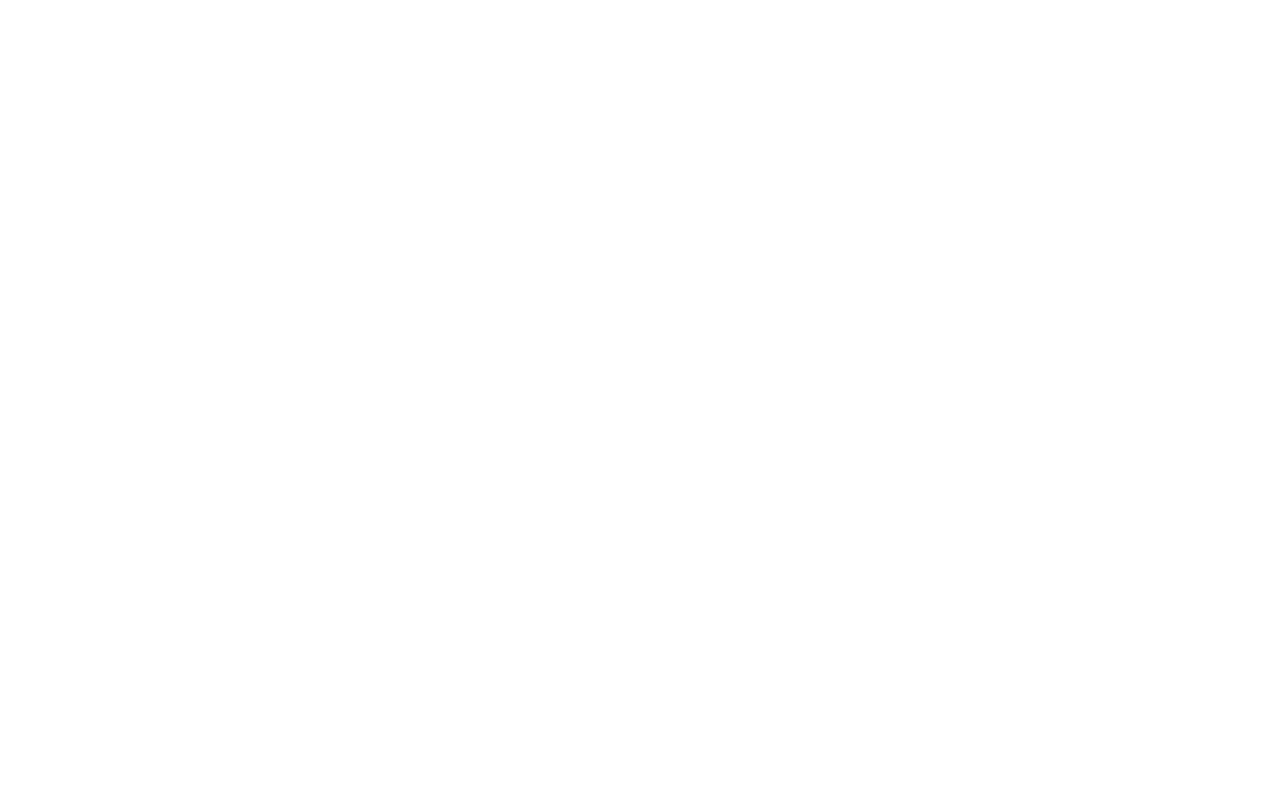
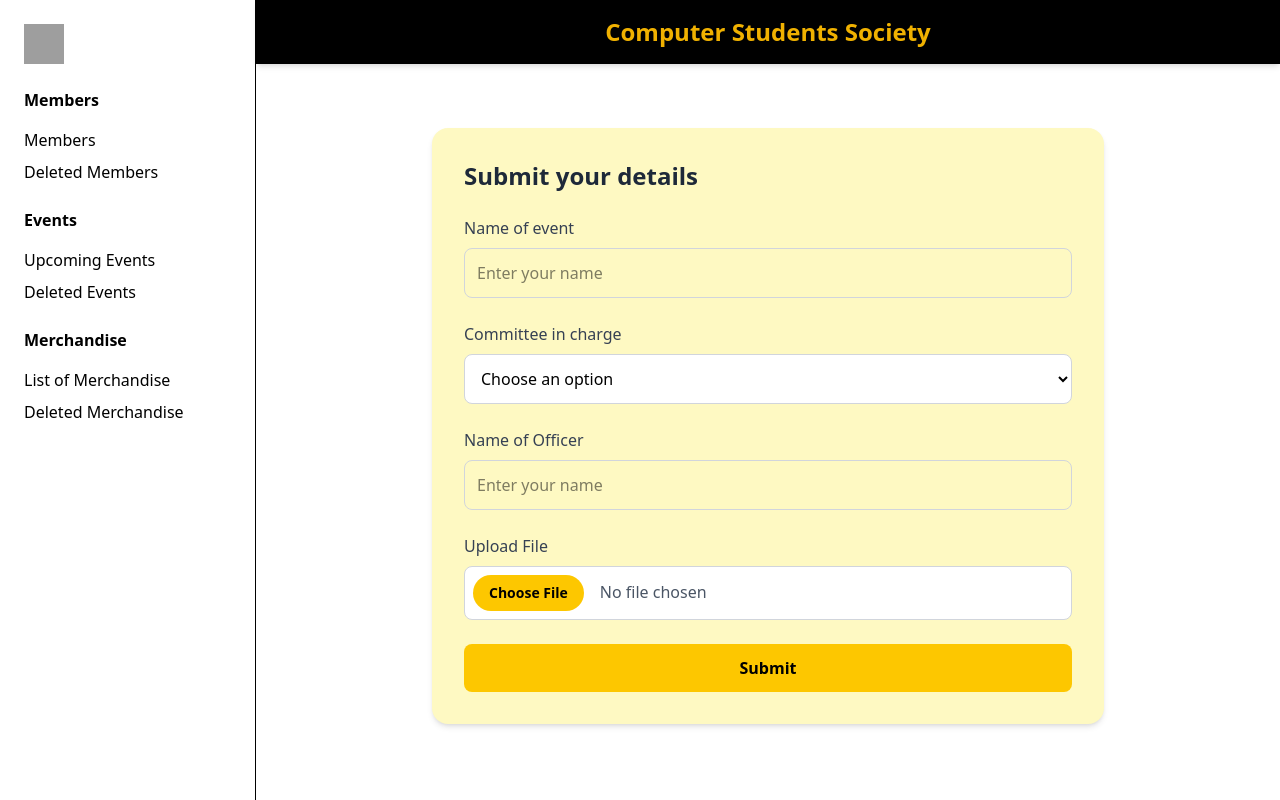
Before and after one commit to mr123ivan/csshub-webfrontend, a React (Vite) app in the folder frontend-web/csshub-webfrontend/: page /adminaddevent in a window 1280 px wide. Before the commit this address had no page. Built offline with nearby package versions, Linux system fonts and the light colour scheme; grey boxes are pictures that could not be loaded; what @azure/msal-react would draw is missing.

Commit message:
Added Add event/merch to adminside

```diff
--- /dev/null
+++ b/frontend-web/csshub-webfrontend/src/Admin/AdminAddEvent.jsx
@@ -0,0 +1,102 @@
+import React from 'react';
+import { Link } from 'react-router-dom';
+// import { CalendarCheck, Shirt } from 'lucide-react';
+
+const AdminAddEvent = () => {
+  return (
+    <div className="min-h-screen flex font-sans">
+      {/* Sidebar */}
+      <aside className="w-64 bg-white border-r border-black p-6 text-black">
+        <div className="mb-10">
+          <img
+            src="/path-to-logo.png"
+            alt="CSS Logo"
+            className="w-10 h-10 mb-6"
+          />
+          <h2 className="font-semibold mb-4">Members</h2>
+          <ul className="mb-6 space-y-2">
+            <li><Link to="/adminmembers" className="hover:underline">Members</Link></li>
+            <li><Link to="/admindeletedmembers" className="hover:underline">Deleted Members</Link></li>
+          </ul>
+
+          <h2 className="font-semibold mb-4">Events</h2>
+          <ul className="mb-6 space-y-2">
+            <li><Link to="/adminupcomingevents" className="hover:underline">Upcoming Events</Link></li>
+            <li><Link to="/admindeletedevents" className="hover:underline">Deleted Events</Link></li>
+          </ul>
+
+          <h2 className="font-semibold mb-4">Merchandise</h2>
+          <ul className="space-y-2">
+            <li><Link to="/adminmerch" className="hover:underline">List of Merchandise</Link></li>
+            <li><Link to="/admindeletedmerch" className="hover:underline">Deleted Merchandise</Link></li>
+          </ul>
+        </div>
+      </aside>
+
+      {/* Main Content */}
+      <main className="flex-1 bg-white">
+        <header className="bg-black text-yellow-500 text-center py-4 shadow-md">
+          <h1 className="text-2xl font-bold">Computer Students Society</h1>
+        </header>
+
+        <section className="p-6">
+
+
+        <section className="bg-yellow-100 p-8 rounded-2xl shadow-md max-w-2xl mx-auto mt-10 space-y-6">
+  <h2 className="text-2xl font-bold text-gray-800">Submit your details</h2>
+
+  {/* Text Input */}
+  <div>
+    <label className="block text-gray-700 mb-2">Name of event</label>
+    <input
+      type="text"
+      placeholder="Enter your name"
+      className="w-full border border-gray-300 rounded-lg p-3 focus:outline-none focus:ring-2 focus:ring-yellow-400"
+    />
+  </div>
+
+  {/* Dropdown Menu */}
+  <div>
+    <label className="block text-gray-700 mb-2">Committee in charge</label>
+    <select
+      className="w-full border border-gray-300 rounded-lg p-3 bg-white focus:outline-none focus:ring-2 focus:ring-yellow-400"
+    >
+      <option value="">Choose an option</option>
+      <option value="event">Event</option>
+      <option value="reservation">Reservation</option>
+      <option value="other">Other</option>
+    </select>
+  </div>
+
+  <div>
+    <label className="block text-gray-700 mb-2">Name of Officer</label>
+    <input
+      type="text"
+      placeholder="Enter your name"
+      className="w-full border border-gray-300 rounded-lg p-3 focus:outline-none focus:ring-2 focus:ring-yellow-400"
+    />
+  </div>
+
+  {/* Upload File */}
+  <div>
+    <label className="block text-gray-700 mb-2">Upload File</label>
+    <input
+      type="file"
+      className="w-full text-gray-600 bg-white border border-gray-300 rounded-lg p-2 file:mr-4 file:py-2 file:px-4 file:rounded-full file:border-0 file:text-sm file:font-semibold file:bg-yellow-400 file:text-black hover:file:bg-yellow-500"
+    />
+  </div>
+
+  {/* Submit Button */}
+  <button className="w-full bg-yellow-400 text-black py-3 rounded-lg font-semibold hover:bg-yellow-500 transition">
+    Submit
+  </button>
+</section>
+
+
+        </section>
+      </main>
+    </div>
+  );
+};
+
+export default AdminAddEvent;
--- /dev/null
+++ b/frontend-web/csshub-webfrontend/src/Admin/AdminAddMerch.jsx
@@ -0,0 +1,92 @@
+import React from 'react';
+import { Link } from 'react-router-dom';
+// import { CalendarCheck, Shirt } from 'lucide-react';
+
+const AdminAddMerch = () => {
+  return (
+    <div className="min-h-screen flex font-sans">
+      {/* Sidebar */}
+      <aside className="w-64 bg-white border-r border-black p-6 text-black">
+        <div className="mb-10">
+          <img
+            src="/path-to-logo.png"
+            alt="CSS Logo"
+            className="w-10 h-10 mb-6"
+          />
+          <h2 className="font-semibold mb-4">Members</h2>
+          <ul className="mb-6 space-y-2">
+            <li><Link to="/adminmembers" className="hover:underline">Members</Link></li>
+            <li><Link to="/admindeletedmembers" className="hover:underline">Deleted Members</Link></li>
+          </ul>
+
+          <h2 className="font-semibold mb-4">Events</h2>
+          <ul className="mb-6 space-y-2">
+            <li><Link to="/adminupcomingevents" className="hover:underline">Upcoming Events</Link></li>
+            <li><Link to="/admindeletedevents" className="hover:underline">Deleted Events</Link></li>
+          </ul>
+
+          <h2 className="font-semibold mb-4">Merchandise</h2>
+          <ul className="space-y-2">
+            <li><Link to="/adminmerch" className="hover:underline">List of Merchandise</Link></li>
+            <li><Link to="/admindeletedmerch" className="hover:underline">Deleted Merchandise</Link></li>
+          </ul>
+        </div>
+      </aside>
+
+      {/* Main Content */}
+      <main className="flex-1 bg-white">
+        <header className="bg-black text-yellow-500 text-center py-4 shadow-md">
+          <h1 className="text-2xl font-bold">Computer Students Society</h1>
+        </header>
+
+        <section className="p-6">
+
+
+        <section className="bg-yellow-100 p-8 rounded-2xl shadow-md max-w-2xl mx-auto mt-10 space-y-6">
+  <h2 className="text-2xl font-bold text-gray-800">Add Merchandise</h2>
+
+  {/* Text Input */}
+  <div>
+    <label className="block text-gray-700 mb-2">Name of merch</label>
+    <input
+      type="text"
+      placeholder="Enter your name"
+      className="w-full border border-gray-300 rounded-lg p-3 focus:outline-none focus:ring-2 focus:ring-yellow-400"
+    />
+  </div>
+
+  {/* Merch price */}
+  <div>
+    <label className="block text-gray-700 mb-2">Price</label>
+    <input
+      type="text"
+      placeholder="Enter your name"
+      className="w-full border border-gray-300 rounded-lg p-3 focus:outline-none focus:ring-2 focus:ring-yellow-400"
+    />
+  </div>
+
+
+
+  {/* Upload File */}
+  <div>
+    <label className="block text-gray-700 mb-2">Upload merch design</label>
+    <input
+      type="file"
+      className="w-full text-gray-600 bg-white border border-gray-300 rounded-lg p-2 file:mr-4 file:py-2 file:px-4 file:rounded-full file:border-0 file:text-sm file:font-semibold file:bg-yellow-400 file:text-black hover:file:bg-yellow-500"
+    />
+  </div>
+
+  {/* Submit Button */}
+  <button className="w-full bg-yellow-400 text-black py-3 rounded-lg font-semibold hover:bg-yellow-500 transition">
+    Submit
+  </button>
+</section>
+
+
+        </section>
+      </main>
+    </div>
+  );
+};
+
+export default AdminAddMerch;
--- a/frontend-web/csshub-webfrontend/src/App.jsx
+++ b/frontend-web/csshub-webfrontend/src/App.jsx
@@ -22,8 +22,8 @@
 import AdminDeletedEvents from './Admin/AdminDeletedEvents'
 import AdminMerch from './Admin/AdminMerch'
 import AdminDeletedMerch from './Admin/AdminDeletedMerch'
-
-
+import AdminAddEvent from './Admin/AdminAddEvent'
+import AdminAddMerch from './Admin/AdminAddMerch'
 // import AuthProvider from './pages/AuthProvider'
 import { AuthProvider } from './pages/AuthProvider'; // Corrected import for named export
 
@@ -60,6 +60,8 @@
         <Route path="/admindeletedevents" element={<AdminDeletedEvents />} />
         <Route path="/adminmerch" element={<AdminMerch />} />
         <Route path="/admindeletedmerch" element={<AdminDeletedMerch />} />
+        <Route path="/adminaddevent" element={<AdminAddEvent />} />
+        <Route path="/adminaddmerch" element={<AdminAddMerch />} />
 
       </Routes>
     </BrowserRouter>
```
Also changed, not shown: 1 other file (tests, documents, lock files or other folders).
